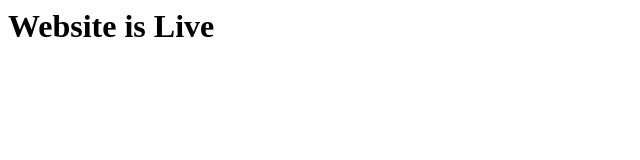
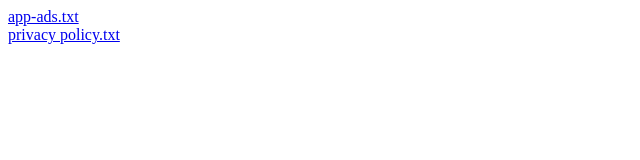
Before and after one commit to peggycreation/greenie, a plain HTML site: page index.html in a window 1280 px wide. Shown: the whole page, without its empty margins (0-640 px from the left). Drawn offline with Linux system fonts and the light colour scheme.

Commit message:
Add HTML structure and links to index.html

```diff
--- a/index.html
+++ b/index.html
@@ -1 +1,6 @@
-<h1>Website is Live</h1>
+<html>
+<body>
+<a href="app-ads.txt">app-ads.txt</a><br>
+<a href="privacy policy.txt">privacy policy.txt</a>
+</body>
+</html>
```
